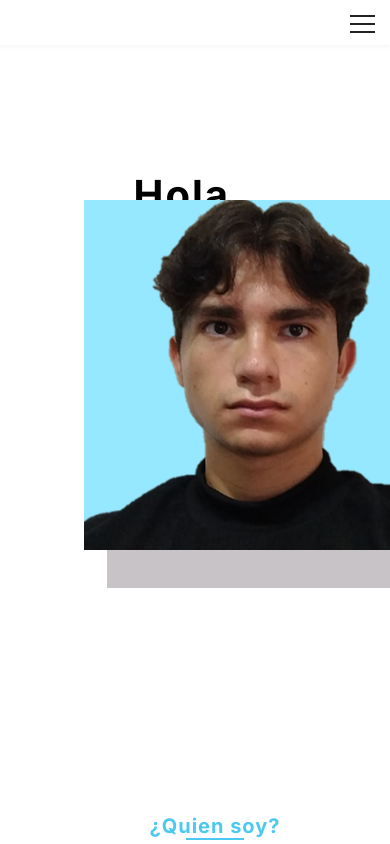
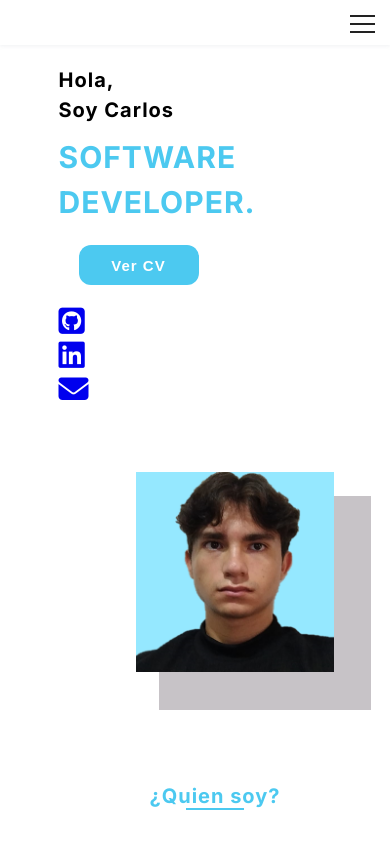
Before and after one commit to CarlosIsaelRamirezGonzalez/CarlosIsaelRamirezGonzalez.github.io, a plain HTML site: page index.html in a window 390 px wide. Shown: the top 844 px of the page. Drawn offline with Linux system fonts and the light colour scheme.

Commit message:
Ya esta listo el about me

```diff
--- a/css/styles.css
+++ b/css/styles.css
@@ -590,6 +590,7 @@ html, body {
 
 /* media querys */
 @media (max-width: 900px) {
+    /* navbar */
     .menu-icon {
         display: block;
         position: absolute;
@@ -642,11 +643,52 @@ html, body {
         margin: 0;
     }
 
-
     .navbar.nav-active {
         right: 0;
     }
+    /* end of navbar */
 
+    /* main */
+    .main {
+        margin-top: 4.5rem;
+    }
+    /* end of main */
 
+    /* presentation */
+    .presentation-info {
+      padding: 0;
+    }
+    .presentation-info p {
+        letter-spacing: .1rem;
+        font-size: 2rem;
+    }
+    .presentation-info button {
+        height: 4rem;
+        width: 12rem;
+    }
+    .highlight {
+        font-size: 3rem;
+        letter-spacing: .1rem;
+    }
+    .presentation-info-icons {
+        margin-left: 0;
+        flex-direction: column;
+        align-items: flex-start ;
+        justify-content: space-evenly;
+    }
+    .presentation-img {
+        position: absolute;
+        padding-right: 0;
+        top: 15rem;
+        margin-left: 8rem;
+    }
+    .presentation-img img {
+        height: 20rem;
+        width: 20rem;
+    }
+    /* end of presentation */
+
+    /* about */
+    /* end of about */
 }
 /* end of media querys */
```
